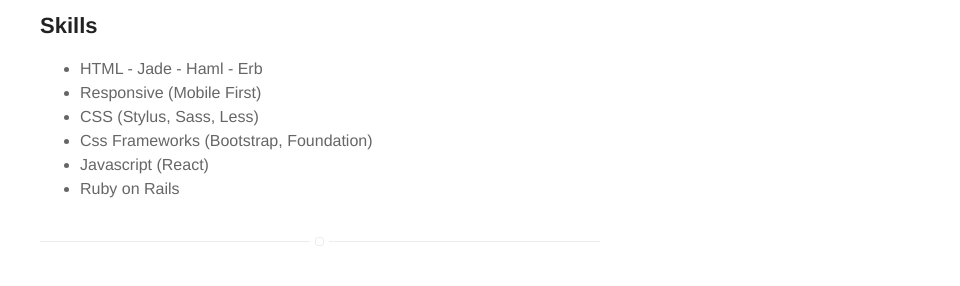
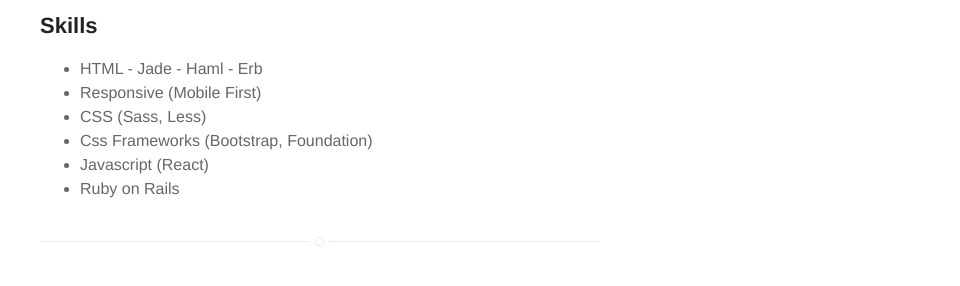
Before and after one commit to BruhKofi/bruhkofi.github.io, a Jekyll site: the page built from about.md, in a window 1280 px wide. Shown: the part 989-1275 px from the top of the page, without its empty margins (320-1280 px from the left). Built offline with Jekyll 4.4.1, drawn with Linux system fonts in a browser that asks for light colours; comment, search, counter and statistics services are not loaded.

Commit message:
remove stylus

```diff
--- a/about.md
+++ b/about.md
@@ -16,7 +16,7 @@
 <ul class="skill-list">
 	<li>HTML - Jade - Haml - Erb</li>
 	<li>Responsive (Mobile First)</li>
-	<li>CSS (Stylus, Sass, Less)</li>
+	<li>CSS (Sass, Less)</li>
 	<li>Css Frameworks (Bootstrap, Foundation)</li>
 	<li>Javascript (React)</li>
 	<li>Ruby on Rails</li>
```
